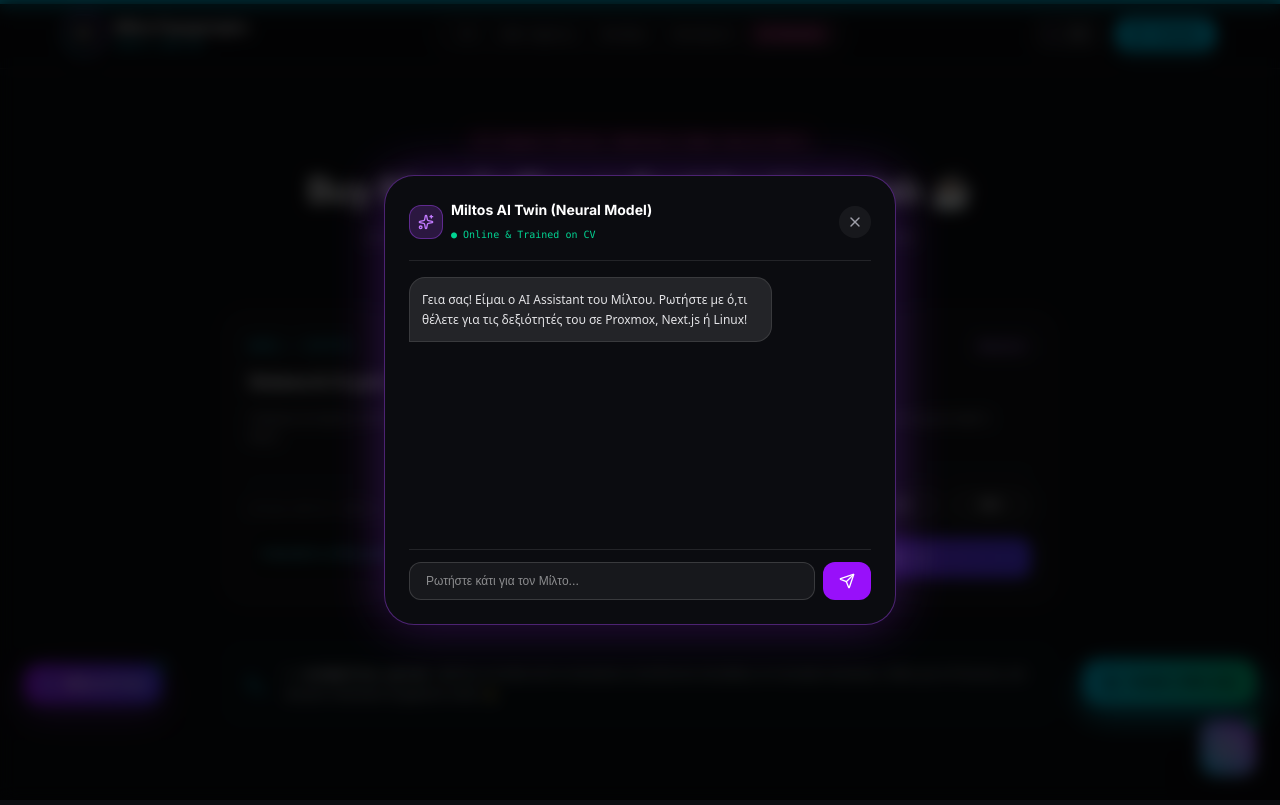
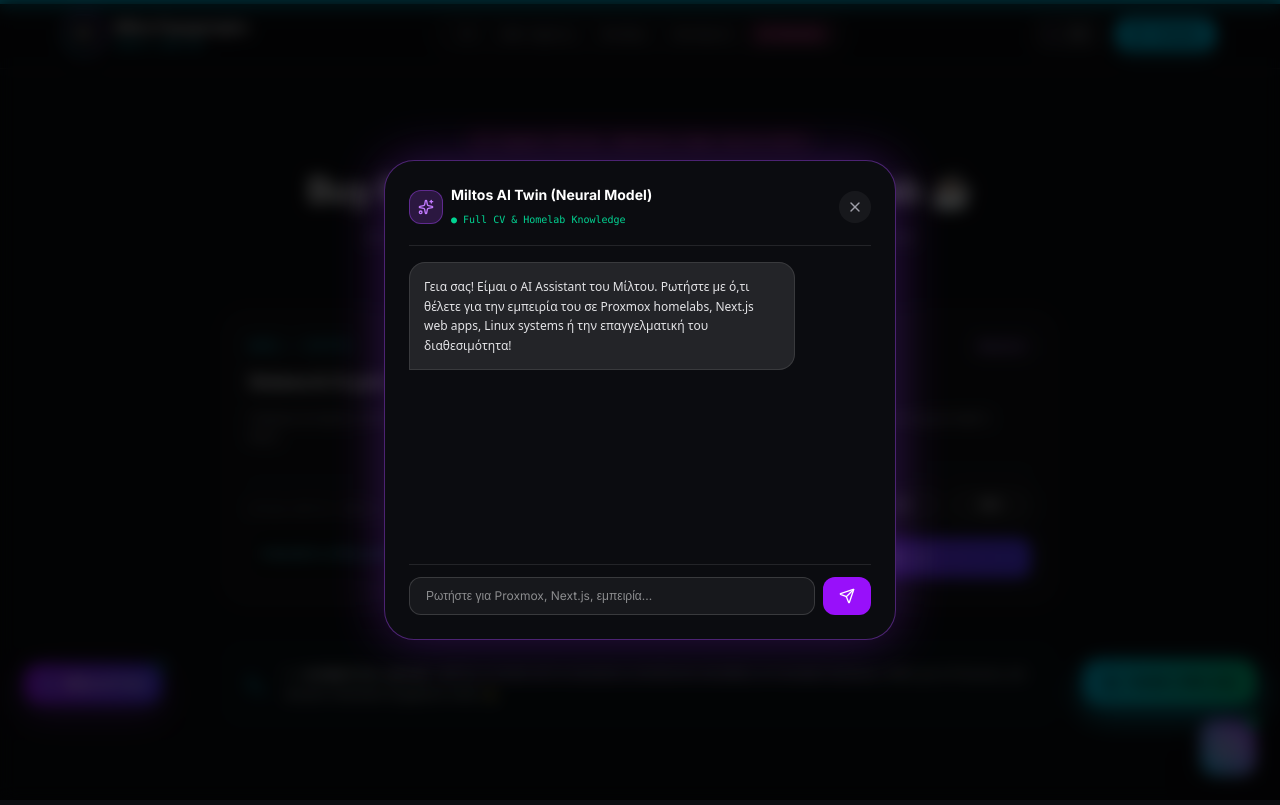
Before and after one commit to miltos12222/my-portfolio, a Next.js app: page /donate in a window 1280 px wide. Both pictures are taken after a click on the button "Miltos AI Twin". Built offline with nearby package versions, Linux system fonts and the light colour scheme.

Commit message:
feat: complete final full stack portfolio polish with AI twin, sound fx, and git stream

```diff
--- a/app/page.tsx
+++ b/app/page.tsx
@@ -668,8 +668,8 @@ export default function Home() {
           </div>
         </motion.section>
 
-        {/* 2030 LIVE GIT ACTIVITY STREAM */}
-        <section className={`rounded-3xl ${cardBg} p-6 sm:p-8 space-y-4`}>
+        {/* 2030 LIVE GIT ACTIVITY STREAM WITH ANIMATION */}
+        <motion.section variants={fadeUp} initial="hidden" whileInView="visible" viewport={{ once: true, amount: 0.1 }} className={`rounded-3xl ${cardBg} p-6 sm:p-8 space-y-4`}>
           <div className="flex items-center justify-between">
             <div className="flex items-center gap-3">
               <div className="w-10 h-10 rounded-2xl bg-emerald-500/20 border border-emerald-500/40 flex items-center justify-center shrink-0">
@@ -702,7 +702,7 @@ export default function Home() {
               <span className="text-[10px] text-zinc-500">3 days ago • homelab</span>
             </div>
           </div>
-        </section>
+        </motion.section>
 
         {/* LINK TO COMMERCIAL SERVICES PAGE */}
         <motion.section variants={fadeUp} initial="hidden" whileInView="visible" viewport={{ once: true, amount: 0.1 }} className="group rounded-3xl border border-cyan-500/40 bg-gradient-to-r from-cyan-500/10 to-purple-500/10 p-8 flex flex-col sm:flex-row items-center justify-between gap-6 text-center sm:text-left transition-all duration-300 hover:scale-[1.01] hover:-translate-y-1 hover:border-cyan-400 hover:shadow-[0_20px_50px_-10px_rgba(6,182,212,0.35)] active:scale-[0.98]">
--- a/components/MiltosAIAssistant.tsx
+++ b/components/MiltosAIAssistant.tsx
@@ -8,7 +8,10 @@ import { playNeuralSound } from "@/utils/useSoundFX";
 export default function MiltosAIAssistant() {
     const [isOpen, setIsOpen] = useState(false);
     const [messages, setMessages] = useState([
-        { role: "ai", text: "Γεια σας! Είμαι ο AI Assistant του Μίλτου. Ρωτήστε με ό,τι θέλετε για τις δεξιότητές του σε Proxmox, Next.js ή Linux!" }
+        {
+            role: "ai",
+            text: "Γεια σας! Είμαι ο AI Assistant του Μίλτου. Ρωτήστε με ό,τι θέλετε για την εμπειρία του σε Proxmox homelabs, Next.js web apps, Linux systems ή την επαγγελματική του διαθεσιμότητα!"
+        }
     ]);
     const [input, setInput] = useState("");
 
@@ -23,15 +26,17 @@ export default function MiltosAIAssistant() {
         setInput("");
 
         setTimeout(() => {
-            let aiReply = "Ο Μίλτος εξειδικεύεται σε Next.js, Proxmox VE και Docker automations με έμφαση στην υψηλή διαθεσιμότητα.";
+            let aiReply = "Ο Μίλτος Παπαγεωργίου είναι απόφοιτος Πληροφορικής με βαθιά τεχνογνωσία τόσο στο Frontend Development (Next.js, TypeScript, Tailwind) όσο και στο Infrastructure & DevOps (Proxmox VE, Docker, Tailscale Mesh VPN). Στόχος του είναι η δημιουργία ασφαλών, γρήγορων και κλιμακούμενων εφαρμογών.";
             const lower = userText.toLowerCase();
 
-            if (lower.includes("proxmox") || lower.includes("homelab") || lower.includes("server")) {
-                aiReply = "Ο Μίλτος διαχειρίζεται προηγμένα Proxmox clusters, LXC containers, ext4 storage mounts και ασφαλή Tailscale VPN mesh networks!";
-            } else if (lower.includes("next.js") || lower.includes("react") || lower.includes("web") || lower.includes("stack")) {
-                aiReply = "Χρησιμοποιεί Next.js App Router, TypeScript, Tailwind CSS και Framer Motion για ultra-fast 2030-ready web applications.";
-            } else if (lower.includes("hire") || lower.includes("job") || lower.includes("δουλειά") || lower.includes("cv") || lower.includes("πρόσληψη")) {
-                aiReply = "Ο Μίλτος είναι διαθέσιμος για άμεση πρόσληψη (Available for Hire)! Μπορείτε να του στείλετε απευθείας Job Offer μέσω του καλαθιού / Offer Hub.";
+            if (lower.includes("proxmox") || lower.includes("homelab") || lower.includes("server") || lower.includes("linux")) {
+                aiReply = "Στον τομέα των υποδομών, ο Μίλτος διαχειρίζεται αυτοτελώς προηγμένα Proxmox VE clusters και LXC containers. Έχει στήσει robust συστήματα με ext4 storage mounts, αυτοματοποιημένα ZFS snapshots και ασφαλή απομακρυσμένη πρόσβαση μέσω Tailscale VPN, χωρίς ποτέ να εκθέτει ports στο δημόσιο internet.";
+            } else if (lower.includes("next.js") || lower.includes("react") || lower.includes("web") || lower.includes("stack") || lower.includes("frontend")) {
+                aiReply = "Ως Full Stack Developer, αξιοποιεί το Next.js (App Router), TypeScript, Tailwind CSS και Framer Motion. Δημιουργεί εξαιρετικά γρήγορες, SEO-optimized web εφαρμογές με σύγχρονη αρχιτεκτονική και κορυφαία Google Lighthouse scores.";
+            } else if (lower.includes("hire") || lower.includes("job") || lower.includes("δουλειά") || lower.includes("cv") || lower.includes("πρόσληψη") || lower.includes("experience") || lower.includes("εμπειρία") || lower.includes("πάντα") || lower.includes("όλα")) {
+                aiReply = "Εμπειρία & Background: 1) Απόφοιτος Πληροφορικής με πρακτική εμπειρία σε δίκτυα και Linux. 2) Homelab Enthuasiast με Proxmox, Docker, Nextcloud (συγχρονισμός 6000+ φωτογραφιών) και MariaDB. 3) Web Developer με έμφαση σε high-performance Next.js εφαρμογές. Ο Μίλτος είναι διαθέσιμος για άμεση εργασία (Available for Hire) — μπορείτε να του στείλετε επίσημο Job Offer απευθείας από το καλάθι του site!";
+            } else if (lower.includes("backup") || lower.includes("nextcloud") || lower.includes("photos")) {
+                aiReply = "Ο Μίλτος διατηρεί αυτοματοποιημένο self-hosted Nextcloud server συνδεδεμένο με Docker containers για απρόσκοπτο backup και συγχρονισμό χιλιάδων φωτογραφιών και αρχείων με απόλυτη ιδιωτικότητα.";
             }
 
             setMessages([...newMsgs, { role: "ai", text: aiReply }]);
@@ -62,7 +67,7 @@ export default function MiltosAIAssistant() {
                             initial={{ scale: 0.8, opacity: 0, y: 20 }}
                             animate={{ scale: 1, opacity: 1, y: 0 }}
                             exit={{ scale: 0.8, opacity: 0, y: 20 }}
-                            className="relative w-full max-w-lg bg-[#0b0c10] border border-purple-500/40 rounded-[30px] p-6 shadow-[0_0_50px_rgba(147,51,234,0.3)] z-10 text-white flex flex-col h-[450px]"
+                            className="relative w-full max-w-lg bg-[#0b0c10] border border-purple-500/40 rounded-[30px] p-6 shadow-[0_0_50px_rgba(147,51,234,0.3)] z-10 text-white flex flex-col h-[480px]"
                         >
                             <div className="flex items-center justify-between pb-4 border-b border-white/10">
                                 <div className="flex items-center gap-2">
@@ -71,7 +76,7 @@ export default function MiltosAIAssistant() {
                                     </div>
                                     <div>
                                         <h3 className="text-sm font-bold">Miltos AI Twin (Neural Model)</h3>
-                                        <span className="text-[10px] font-mono text-emerald-400">● Online & Trained on CV</span>
+                                        <span className="text-[10px] font-mono text-emerald-400">● Full CV & Homelab Knowledge</span>
                                     </div>
                                 </div>
                                 <button onClick={() => setIsOpen(false)} className="p-2 rounded-full bg-white/5 hover:bg-white/10 text-zinc-400 hover:text-white">
@@ -82,7 +87,7 @@ export default function MiltosAIAssistant() {
                             <div className="flex-1 overflow-y-auto py-4 space-y-3 pr-2 scrollbar-thin">
                                 {messages.map((m, i) => (
                                     <div key={i} className={`flex ${m.role === 'user' ? 'justify-end' : 'justify-start'}`}>
-                                        <div className={`max-w-[80%] p-3 rounded-2xl text-xs leading-relaxed ${m.role === 'user' ? 'bg-cyan-500 text-black font-medium rounded-br-none' : 'bg-white/10 text-zinc-200 rounded-bl-none font-sans border border-white/10'}`}>
+                                        <div className={`max-w-[85%] p-3.5 rounded-2xl text-xs leading-relaxed ${m.role === 'user' ? 'bg-cyan-500 text-black font-medium rounded-br-none' : 'bg-white/10 text-zinc-200 rounded-bl-none font-sans border border-white/10'}`}>
                                             {m.text}
                                         </div>
                                     </div>
@@ -92,7 +97,7 @@ export default function MiltosAIAssistant() {
                             <form onSubmit={handleSend} className="pt-3 border-t border-white/10 flex gap-2">
                                 <input
                                     type="text"
-                                    placeholder="Ρωτήστε κάτι για τον Μίλτο..."
+                                    placeholder="Ρωτήστε για Proxmox, Next.js, εμπειρία..."
                                     value={input}
                                     onChange={e => setInput(e.target.value)}
                                     className="flex-1 px-4 py-2.5 rounded-xl bg-white/5 border border-white/15 text-xs text-white focus:outline-none focus:border-purple-500"
```
